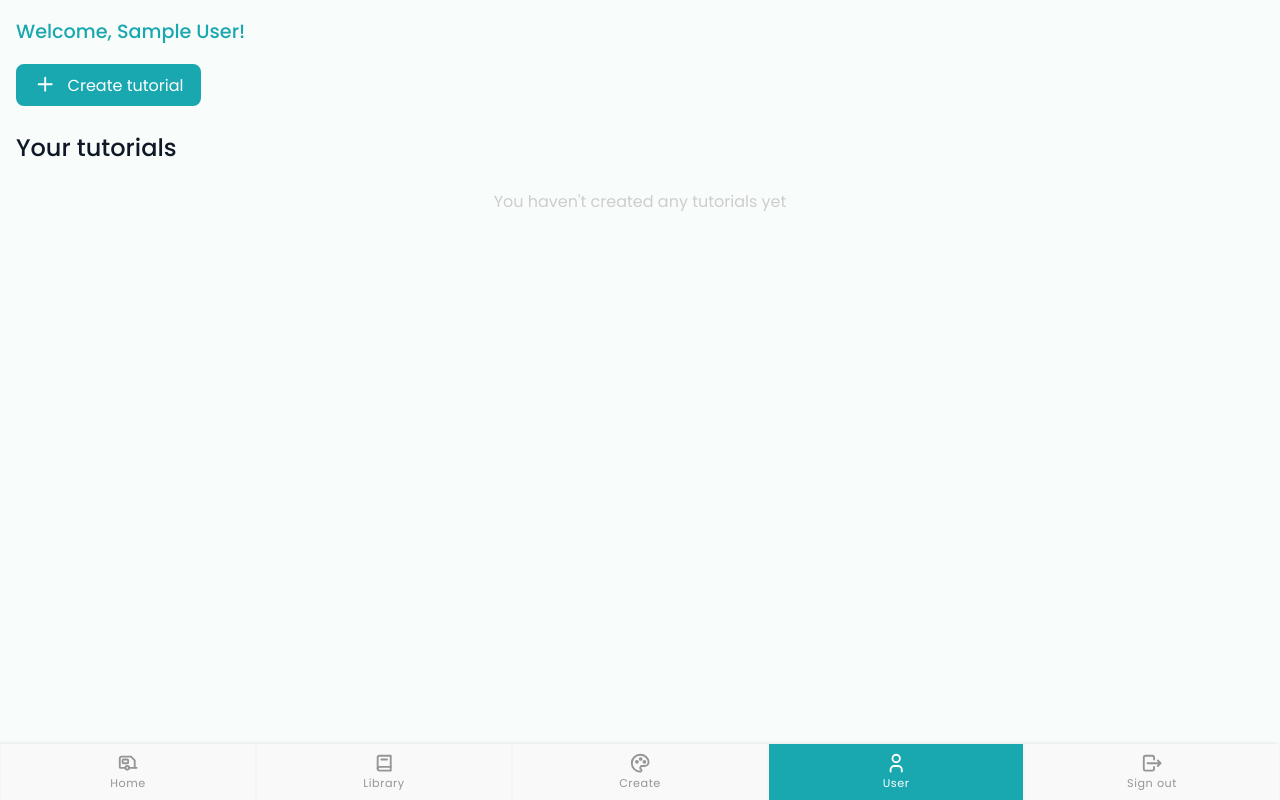
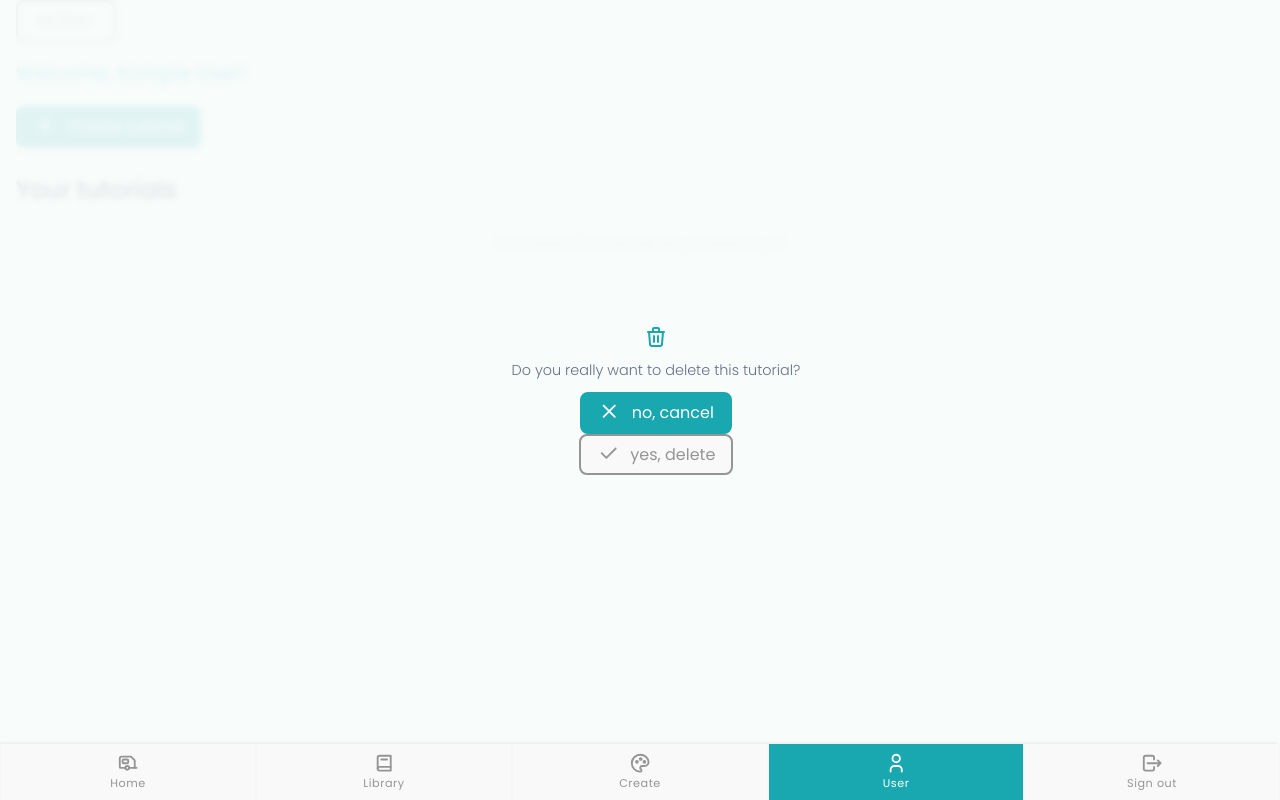
Before and after one commit to kai-franke/capstone-project, a Next.js app: page /user in a window 1280 px wide. Built offline with nearby package versions, Linux system fonts and the light colour scheme; no server answers; the database is empty; sample sign-in values are in the browser's storage.

Commit message:
create Modal component and use in user.js

```diff
--- /dev/null
+++ b/components/modals/Modal.js
@@ -0,0 +1,21 @@
+import styled from "styled-components";
+
+export default function Modal({ children, click }) {
+  return <ModalLayer onClick={click}>{children}</ModalLayer>;
+}
+
+const ModalLayer = styled.div`
+  display: flex;
+  flex-direction: column;
+  position: fixed;
+  top: 0;
+  justify-content: center;
+  align-items: center;
+  width: 100%;
+  height: 100vh;
+  background-color: var(--background-opac-90);
+  z-index: 10;
+  color: var(--primary-100);
+  backdrop-filter: blur(3px);
+  -webkit-backdrop-filter: blur(3px);
+`;
--- a/pages/api/tutorials/index.js
+++ b/pages/api/tutorials/index.js
@@ -13,13 +13,6 @@ export default async function handler(request, response) {
     return response
       .status(201)
       .json({ message: "Tutorial created", createdSlug: newTutorial.slug });
-  } else if (request.method === "DELETE") {
-    const { id } = request.query;
-    await dbConnect();
-    await Tutorial.findByIdAndDelete(id);
-    return response
-      .status(200)
-      .json({ message: "Tutorial deleted", deletedId: id });
   }
 
   return response.status(405).json({ message: "HTTP method is not allowed" });
--- a/pages/user.js
+++ b/pages/user.js
@@ -1,9 +1,11 @@
 import { getSession } from "next-auth/react";
 import Link from "next/link";
-import { TbPlus } from "react-icons/tb";
+import { useState } from "react";
+import { TbCheck, TbPlus, TbTrash, TbX } from "react-icons/tb";
 import styled from "styled-components";
 import { Button } from "../components/Buttons";
-import { Headline, Subline } from "../components/TextElements";
+import Modal from "../components/modals/Modal";
+import { Headline, Paragraph, Subline } from "../components/TextElements";
 import TutorialList from "../components/TutorialList";
 import { getTutorialByUser } from "../services/tutorialService";
 
@@ -36,8 +38,37 @@ export async function getServerSideProps({ req }) {
 }
 
 export default function TutorialsPage({ userTutorials, userName }) {
+  const [showModal, setShowModal] = useState(true);
+
+  function modalButton() {
+    setShowModal(true);
+    console.log("button!");
+  }
+
+  function closeModal() {
+    setShowModal(false);
+  }
+
+  function deleteTest(event) {
+    //event.stopPropagation();
+    console.log("delete!");
+  }
+
   return (
     <>
+      {showModal && (
+        <Modal click={closeModal} deleteHandler={(event) => deleteTest(event)}>
+          <TbTrash style={{ fontSize: "1.5em" }} />
+          <Paragraph>Do you really want to delete this tutorial?</Paragraph>
+          <Button isPrimary>
+            <TbX style={iconStyle} /> no, cancel
+          </Button>
+          <Button onClick={deleteTest}>
+            <TbCheck style={iconStyle} /> yes, delete
+          </Button>
+        </Modal>
+      )}
+      <Button onClick={modalButton}>MODAL</Button>
       <Greeting>{`Welcome, ${userName}!`}</Greeting>
       <Link href="/create" passHref>
         <Button isPrimary>
@@ -57,6 +88,7 @@ export default function TutorialsPage({ userTutorials, userName }) {
     </>
   );
 }
+
 const Greeting = styled(Subline)`
   padding: 1em 0;
 `;
```
